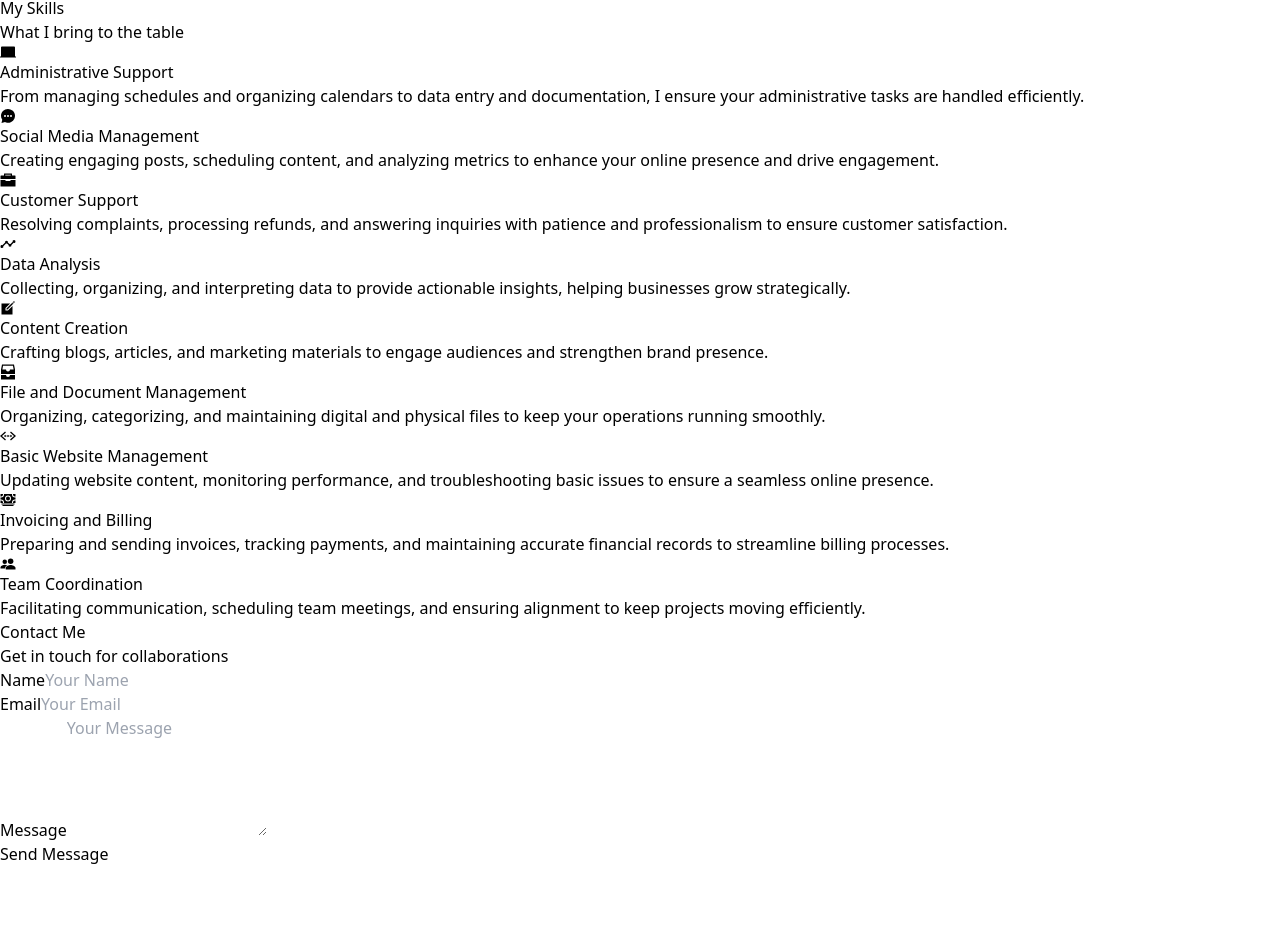
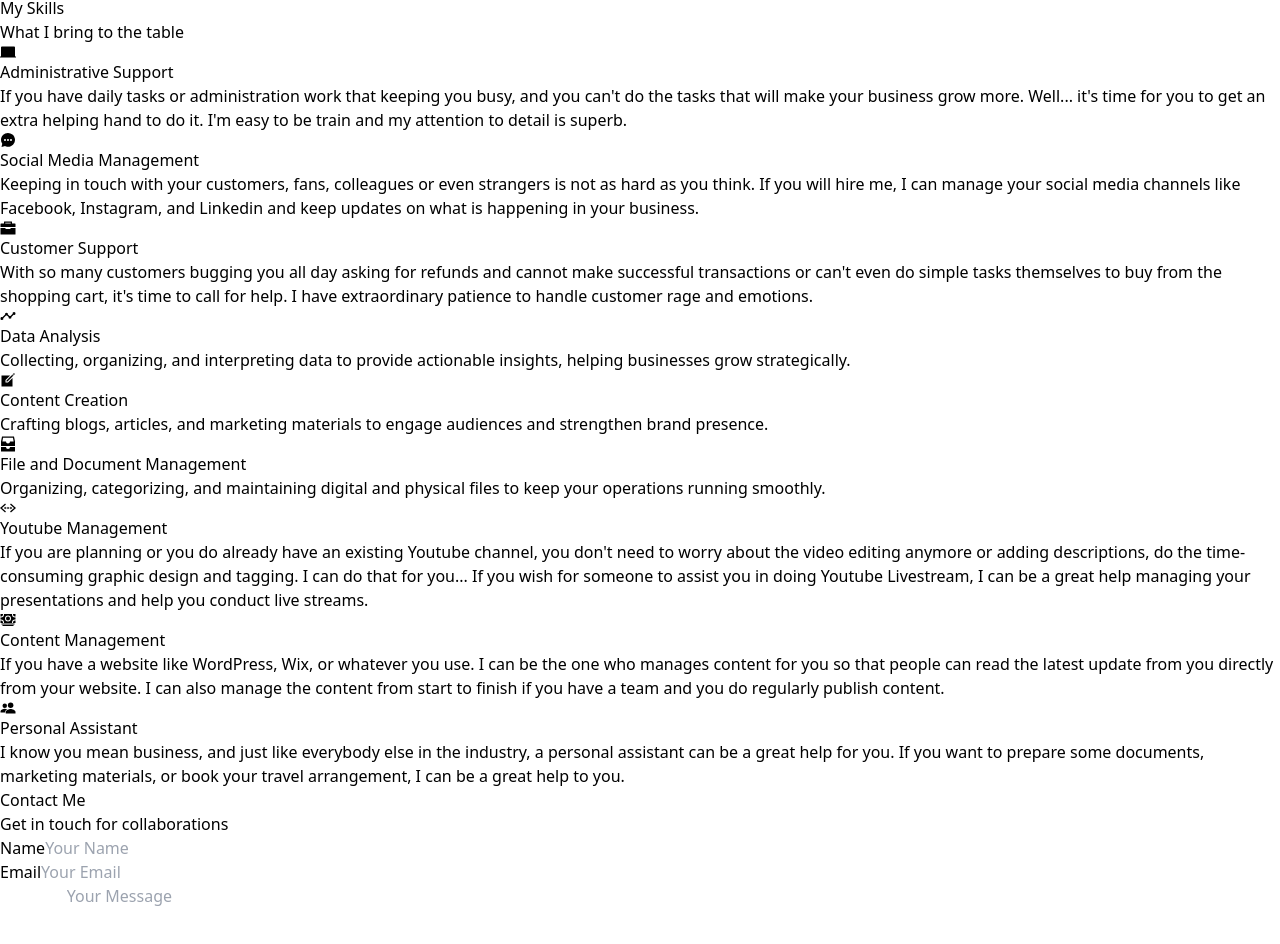
Before and after one commit to venskie03/va_portfolio, a React (Vite) app: page / in a window 1280 px wide. Shown: the part 2151-3095 px from the top of the page. Before the commit the page ends 3017 px from the top, so only its background shows below. Built offline with nearby package versions, Linux system fonts and the light colour scheme; a web font is replaced by a local one.

Commit message:
updating skills

```diff
--- a/index.html
+++ b/index.html
@@ -7,7 +7,7 @@
     <link rel="preconnect" href="https://fonts.googleapis.com">
     <link rel="preconnect" href="https://fonts.gstatic.com" crossorigin>
     <link href="https://fonts.googleapis.com/css2?family=Coiny&family=Poppins:ital,wght@0,100;0,200;0,300;0,400;0,500;0,600;0,700;0,800;0,900;1,100;1,200;1,300;1,400;1,500;1,600;1,700;1,800;1,900&display=swap" rel="stylesheet">
-    <title>Vite + React</title>
+    <title>Personal Virtual Assistant</title>
   </head>
   <body>
     <div id="root"></div>
--- a/src/App.jsx
+++ b/src/App.jsx
@@ -26,7 +26,62 @@ function App() {
     setIsOpen(false);
   };
 
-
+  const skills = [
+    {
+      icon: IoLaptopSharp,
+      title: "Administrative Support",
+      description:
+        "If you have daily tasks or administration work that keeping you busy, and you can't do the tasks that will make your business grow more.\n\nWell... it's time for you to get an extra helping hand to do it. I'm easy to be train and my attention to detail is superb.",
+    },
+    {
+      icon: IoChatbubbleEllipsesSharp,
+      title: "Social Media Management",
+      description:
+        "Keeping in touch with your customers, fans, colleagues or even strangers is not as hard as you think.\n\nIf you will hire me, I can manage your social media channels like Facebook, Instagram, and Linkedin and keep updates on what is happening in your business.",
+    },
+    {
+      icon: IoBriefcaseSharp,
+      title: "Customer Support",
+      description:
+        "With so many customers bugging you all day asking for refunds and cannot make successful transactions or can't even do simple tasks themselves to buy from the shopping cart, it's time to call for help.\n\nI have extraordinary patience to handle customer rage and emotions.",
+    },
+    {
+      icon: IoAnalyticsSharp,
+      title: "Data Analysis",
+      description:
+        "Collecting, organizing, and interpreting data to provide actionable insights, helping businesses grow strategically.",
+    },
+    {
+      icon: IoCreateSharp,
+      title: "Content Creation",
+      description:
+        "Crafting blogs, articles, and marketing materials to engage audiences and strengthen brand presence.",
+    },
+    {
+      icon: IoFileTrayStackedSharp,
+      title: "File and Document Management",
+      description:
+        "Organizing, categorizing, and maintaining digital and physical files to keep your operations running smoothly.",
+    },
+    {
+      icon: IoCodeWorkingSharp,
+      title: "Youtube Management",
+      description:
+        "If you are planning or you do already have an existing Youtube channel, you don't need to worry about the video editing anymore or adding descriptions, do the time-consuming graphic design and tagging. I can do that for you...\n\nIf you wish for someone to assist you in doing Youtube Livestream, I can be a great help managing your presentations and help you conduct live streams.",
+    },
+    {
+      icon: IoCashSharp,
+      title: "Content Management",
+      description:
+        "If you have a website like WordPress, Wix, or whatever you use. I can be the one who manages content for you so that people can read the latest update from you directly from your website.\n\nI can also manage the content from start to finish if you have a team and you do regularly publish content.",
+    },
+    {
+      icon: IoPeopleSharp,
+      title: "Personal Assistant",
+      description:
+        "I know you mean business, and just like everybody else in the industry, a personal assistant can be a great help for you. If you want to prepare some documents, marketing materials, or book your travel arrangement, I can be a great help to you.",
+    },
+  ];
 
   return (
     <div className="font-poppins w-full">
@@ -235,91 +290,19 @@ function App() {
     <p className="text-gray-600 mt-2">What I bring to the table</p>
   </div>
   <div className="flex flex-wrap justify-center gap-6 max-w-[80rem] mx-auto">
-          <div className="bg-white shadow-md p-5 rounded-lg text-center max-w-80 w-full">
-            <IoLaptopSharp className="text-4xl text-[#3bd6c6]" />
-            <h3 className="text-xl font-semibold mt-4">
-              Administrative Support
-            </h3>
-            <p className="text-gray-600 mt-2">
-              From managing schedules and organizing calendars to data entry and
-              documentation, I ensure your administrative tasks are handled
-              efficiently.
-            </p>
+    {skills.map((skill, index) => (
+      <div
+        key={index}
+        className="bg-white shadow-md p-5 rounded-lg md:text-start text-center max-w-96 w-full"
+      >
+        <skill.icon className="text-4xl text-[#3bd6c6]" />
+        <h3 className="text-xl font-semibold mt-4">{skill.title}</h3>
+        <p className="text-gray-600 mt-2">{skill.description}</p>
       </div>
-          <div className="bg-white shadow-md p-5 rounded-lg text-center max-w-80 w-full">
-            <IoChatbubbleEllipsesSharp className="text-4xl text-[#3bd6c6]" />
-            <h3 className="text-xl font-semibold mt-4">
-              Social Media Management
-            </h3>
-            <p className="text-gray-600 mt-2">
-              Creating engaging posts, scheduling content, and analyzing metrics
-              to enhance your online presence and drive engagement.
-            </p>
-          </div>
-          <div className="bg-white shadow-md p-5 rounded-lg text-center max-w-80 w-full">
-            <IoBriefcaseSharp className="text-4xl text-[#3bd6c6]" />
-            <h3 className="text-xl font-semibold mt-4">Customer Support</h3>
-            <p className="text-gray-600 mt-2">
-              Resolving complaints, processing refunds, and answering inquiries
-              with patience and professionalism to ensure customer satisfaction.
-            </p>
-          </div>
-          <div className="bg-white shadow-md p-5 rounded-lg text-center max-w-80 w-full">
-            <IoAnalyticsSharp className="text-4xl text-[#3bd6c6]" />
-            <h3 className="text-xl font-semibold mt-4">Data Analysis</h3>
-            <p className="text-gray-600 mt-2">
-              Collecting, organizing, and interpreting data to provide
-              actionable insights, helping businesses grow strategically.
-            </p>
-          </div>
-          <div className="bg-white shadow-md p-5 rounded-lg text-center max-w-80 w-full">
-            <IoCreateSharp className="text-4xl text-[#3bd6c6]" />
-            <h3 className="text-xl font-semibold mt-4">Content Creation</h3>
-            <p className="text-gray-600 mt-2">
-              Crafting blogs, articles, and marketing materials to engage
-              audiences and strengthen brand presence.
-            </p>
-          </div>
-          <div className="bg-white shadow-md p-5 rounded-lg text-center max-w-80 w-full">
-            <IoFileTrayStackedSharp className="text-4xl text-[#3bd6c6]" />
-            <h3 className="text-xl font-semibold mt-4">
-              File and Document Management
-            </h3>
-            <p className="text-gray-600 mt-2">
-              Organizing, categorizing, and maintaining digital and physical
-              files to keep your operations running smoothly.
-            </p>
-          </div>
-          <div className="bg-white shadow-md p-5 rounded-lg text-center max-w-80 w-full">
-            <IoCodeWorkingSharp className="text-4xl text-[#3bd6c6]" />
-            <h3 className="text-xl font-semibold mt-4">
-              Basic Website Management
-            </h3>
-            <p className="text-gray-600 mt-2">
-              Updating website content, monitoring performance, and
-              troubleshooting basic issues to ensure a seamless online presence.
-            </p>
-          </div>
-          <div className="bg-white shadow-md p-5 rounded-lg text-center max-w-80 w-full">
-            <IoCashSharp className="text-4xl text-[#3bd6c6]" />
-            <h3 className="text-xl font-semibold mt-4">
-              Invoicing and Billing
-            </h3>
-            <p className="text-gray-600 mt-2">
-              Preparing and sending invoices, tracking payments, and maintaining
-              accurate financial records to streamline billing processes.
-            </p>
-          </div>
-          <div className="bg-white shadow-md p-5 rounded-lg text-center max-w-80 w-full">
-            <IoPeopleSharp className="text-4xl text-[#3bd6c6]" />
-            <h3 className="text-xl font-semibold mt-4">Team Coordination</h3>
-            <p className="text-gray-600 mt-2">
-              Facilitating communication, scheduling team meetings, and ensuring
-              alignment to keep projects moving efficiently.
-            </p>
-          </div>
+    ))}
   </div>
 </section>
+
 
       {/* Contact Section */}
       <section id="contact" className="py-20 p-5">
```
Lines whose indentation alone changed are shown as unchanged.
